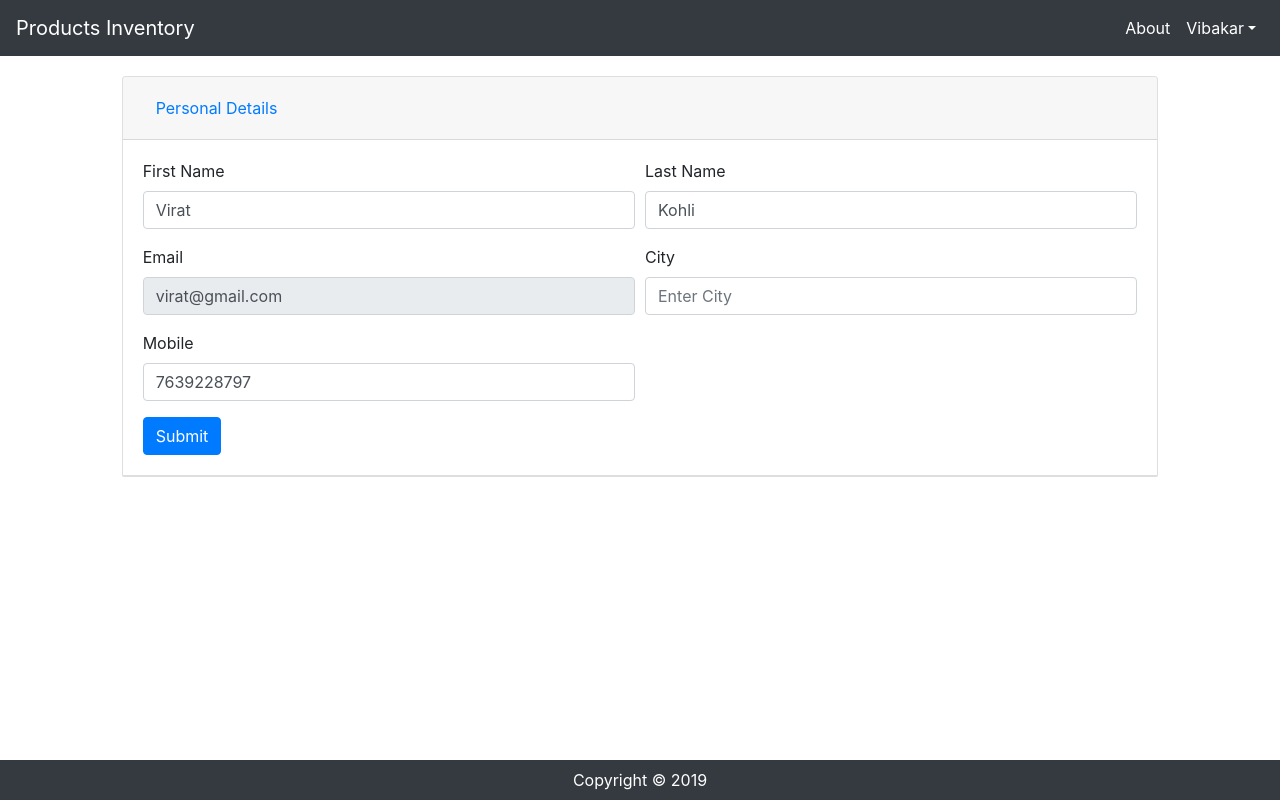
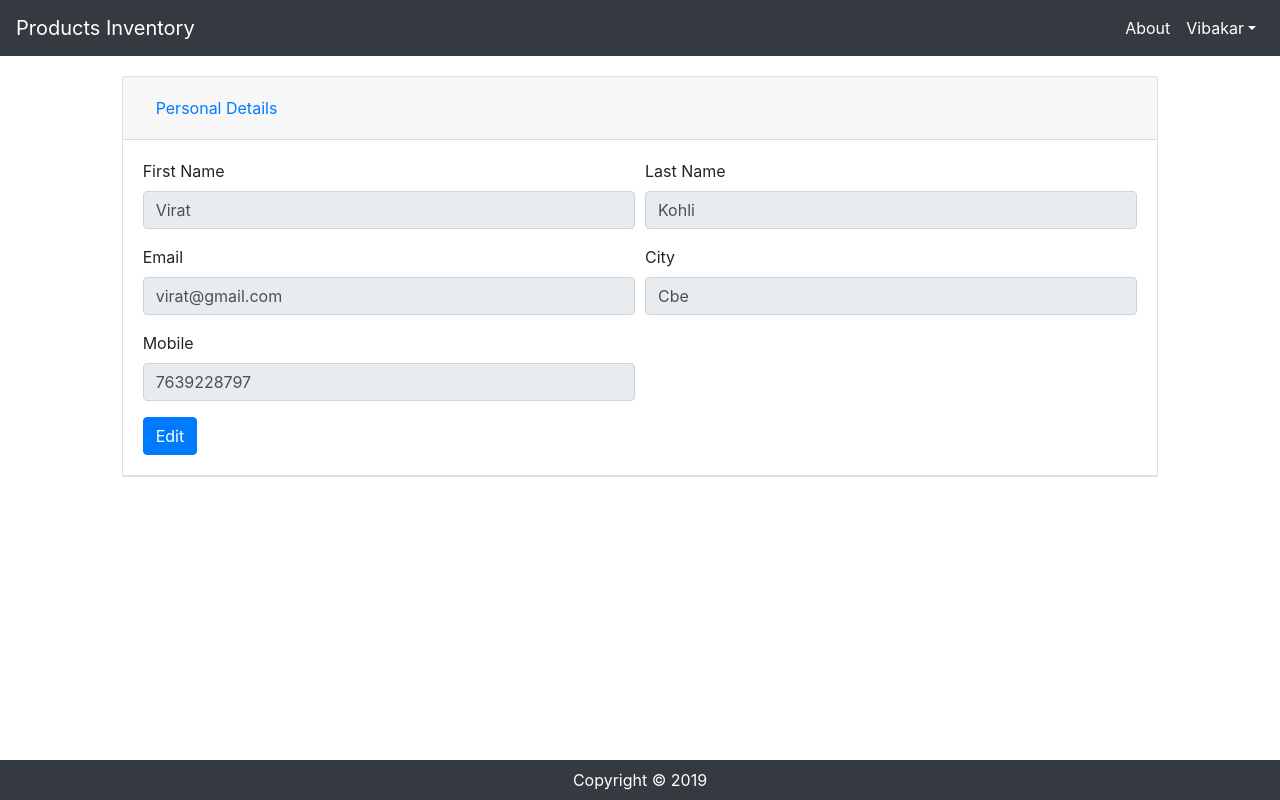
Before and after one commit to vibakar/reactjs-product-inventory, a React (Create React App) app: page /profile in a window 1280 px wide. Built offline with nearby package versions, Linux system fonts and the light colour scheme; data requests are answered from the project's data file; sample sign-in values are in the browser's storage.

Commit message:
Updating user details in profile page is implemented

```diff
--- a/src/actions/actionTypes.js
+++ b/src/actions/actionTypes.js
@@ -6,3 +6,4 @@ export const DELETE_PRODUCT = 'DELETE_PRODUCT';
 
 export const FETCH_ALL_USERS = 'FETCH_ALL_USERS';
 export const FETCH_SINGLE_USER = 'FETCH_SINGLE_USER';
+export const UPDATE_SINGLE_USER = 'UPDATE_SINGLE_USER';
--- a/src/actions/userActions.js
+++ b/src/actions/userActions.js
@@ -7,6 +7,10 @@ function getAllUsersSuccess(users) {
 
 function getUserSuccess(user) {
 	return { type: types.FETCH_SINGLE_USER, user};
+}
+
+function updateUserSuccess(user) {
+  return { type: types.UPDATE_SINGLE_USER, user};
 }
 
 export function getAllUsers() {
@@ -28,3 +32,13 @@ export function getUserDetails(id) {
     });
   };
 }
+
+export function updateUser(user) {
+  return function(dispatch) {
+    return UserApi.updateUser(user).then(user => {
+      dispatch(updateUserSuccess(user));
+    }).catch(error => {
+      throw(error);
+    });
+  };
+}
--- a/src/components/personalDetails.js
+++ b/src/components/personalDetails.js
@@ -7,7 +7,10 @@ class PersonalDetails extends React.Component {
 	constructor(props) {
 		super(props);
 		this.state = {
-		  user: {}
+		  user: {},
+		  disableFields: true,
+		  showUpdateBtn: false,
+		  validated: false
 		};
 	}
 
@@ -26,6 +29,26 @@ class PersonalDetails extends React.Component {
 		this.setState({user: user});
 	}
 
+	enableFields = () => {
+		this.setState({disableFields: false, showUpdateBtn: true});
+	}
+
+	disableFields = () => {
+		this.setState({disableFields: true, showUpdateBtn: false});
+	}
+
+	handleSubmit = (event) => {
+		const form = event.currentTarget;
+		event.preventDefault();
+	    event.stopPropagation();
+	    if (form.checkValidity() === false) {
+	      this.setState({validated: true});
+	    } else {
+	      this.props.updateUser(this.state.user);
+	      this.setState({disableFields: true, showUpdateBtn: false});
+	    }
+	}
+
 	render() {
 		return (
 			<div className="row rm pt-20">
@@ -40,40 +63,50 @@ class PersonalDetails extends React.Component {
 						    </Card.Header>
 						    <Accordion.Collapse eventKey="0">
 						      <Card.Body>
-						      	<Form>
+						      	<Form validated={this.state.validated} onSubmit={this.handleSubmit}>
 									<Form.Row>
 										<Form.Group as={Col}>
 											<Form.Label>First Name</Form.Label>
-											<Form.Control type="text" placeholder="Enter First Name" name="firstName" onChange={this.onInputChange} defaultValue={this.state.user.firstName}/>
+											<Form.Control type="text" placeholder="Enter First Name" name="firstName" onChange={this.onInputChange}
+											 defaultValue={this.state.user.firstName} disabled={this.state.disableFields} required/>
+											 <Form.Control.Feedback type="invalid">First Name is required</Form.Control.Feedback>
 										</Form.Group>
 
 										<Form.Group as={Col}>
 											<Form.Label>Last Name</Form.Label>
-											<Form.Control type="text" placeholder="Enter Last Name" name="lastName" onChange={this.onInputChange} defaultValue={this.state.user.lastName}/>
+											<Form.Control type="text" placeholder="Enter Last Name" name="lastName" onChange={this.onInputChange}
+											 defaultValue={this.state.user.lastName} disabled={this.state.disableFields} required/>
+											 <Form.Control.Feedback type="invalid">Last Name is required</Form.Control.Feedback>
 										</Form.Group>
 									</Form.Row>
 
 									<Form.Row>
 										<Form.Group as={Col}>
 											<Form.Label>Email</Form.Label>
-											<Form.Control type="email" placeholder="Enter email"  name="email" onChange={this.onInputChange} defaultValue={this.state.user.email} disabled/>
+											<Form.Control type="email" placeholder="Enter email"  name="email" onChange={this.onInputChange}
+											 defaultValue={this.state.user.email} disabled={this.state.disableFields} required/>
 										</Form.Group>
 
 										<Form.Group as={Col}>
 											<Form.Label>City</Form.Label>
-											<Form.Control type="text" placeholder="Enter City" name="city" onChange={this.onInputChange} defaultValue={this.state.user.city} />
+											<Form.Control type="text" placeholder="Enter City" name="city" onChange={this.onInputChange}
+											 defaultValue={this.state.user.city} disabled={this.state.disableFields} minlength="2"/>
+											 <Form.Control.Feedback type="invalid">Enter valid city name</Form.Control.Feedback>
 										</Form.Group>
 									</Form.Row>
 
 									<Form.Row>
 										<Form.Group as={Col}>
 											<Form.Label>Mobile</Form.Label>
-											<Form.Control type="text" placeholder="Enter Mobile No" name="mobile" onChange={this.onInputChange} defaultValue={this.state.user.mobile}/>
+											<Form.Control type="text" placeholder="Enter Mobile No" name="mobile" onChange={this.onInputChange}
+											 defaultValue={this.state.user.mobile} disabled={this.state.disableFields} minlength="10" maxlength="10"/>
+											 <Form.Control.Feedback type="invalid">Mobile No should have 10 digits</Form.Control.Feedback>
 										</Form.Group>
 										<Form.Group as={Col}></Form.Group>
 									</Form.Row>
-
-								  <Button variant="primary">Submit</Button>
+								  	{this.state.showUpdateBtn ? <Button variant="primary" type="submit">Update</Button> : '' }
+									{!this.state.showUpdateBtn ? <Button variant="primary" onClick={this.enableFields}>Edit</Button> : '' }&nbsp;&nbsp;
+									{this.state.showUpdateBtn ? <Button variant="secondary" onClick={this.disableFields}>Cancel</Button> : '' }
 								</Form>
 						      </Card.Body>
 						    </Accordion.Collapse>
--- a/src/data/userApi.js
+++ b/src/data/userApi.js
@@ -11,4 +11,9 @@ export default class UserApi {
 		return axios.get("http://localhost:4000/users/" + id)
 				.then(res => res.data);
 	}
+
+	static updateUser(user) {
+		return axios.put("http://localhost:4000/users/" + user.id, user)
+				.then(res => res.data);
+	}
 }
--- a/src/db.json
+++ b/src/db.json
@@ -122,20 +122,13 @@
   ],
   "users": [
     {
+      "id": 1,
       "firstName": "Virat",
       "lastName": "Kohli",
       "email": "virat@gmail.com",
       "password": "Virat@123",
-      "city": "",
-      "mobile": 7639228797,
-      "views": {
-        "1": 16,
-        "2": 4,
-        "3": 3,
-        "4": 4,
-        "7": 1
-      },
-      "id": 1
+      "city": "Cbe",
+      "mobile": "7639228797"
     }
   ]
 }
--- a/src/reducers/userReducer.js
+++ b/src/reducers/userReducer.js
@@ -9,6 +9,11 @@ export default function userReducer(state = initialState.users, action) {
     case types.FETCH_SINGLE_USER:
       return [action.user];
 
+    case types.UPDATE_SINGLE_USER:
+    	const user = action.user;
+		const {firstName, lastName, city, mobile} = user;
+		return state.map(u => (u.id === action.user.id ? {...u, firstName, lastName, city, mobile} : u));
+
     default:
       return state;
   }
```
